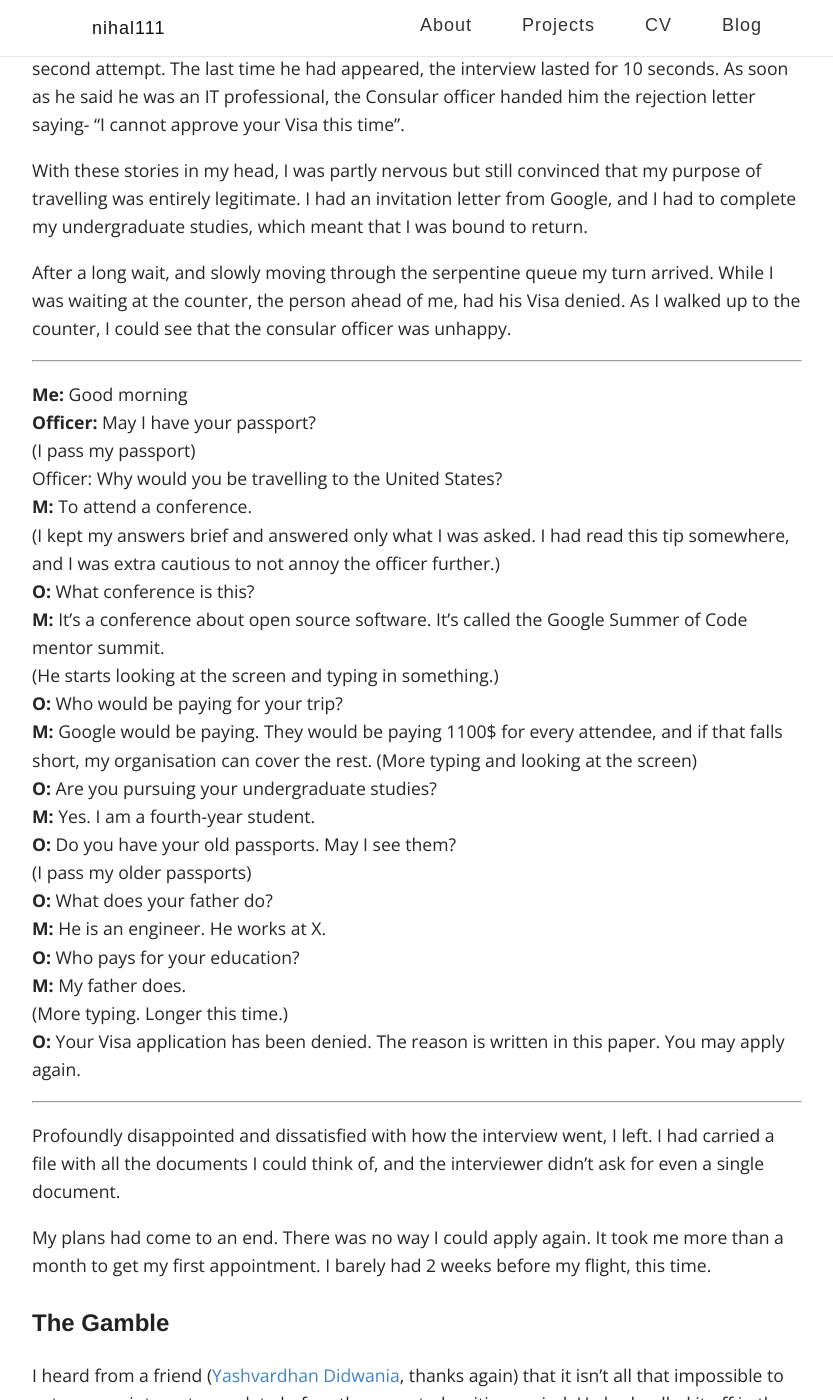
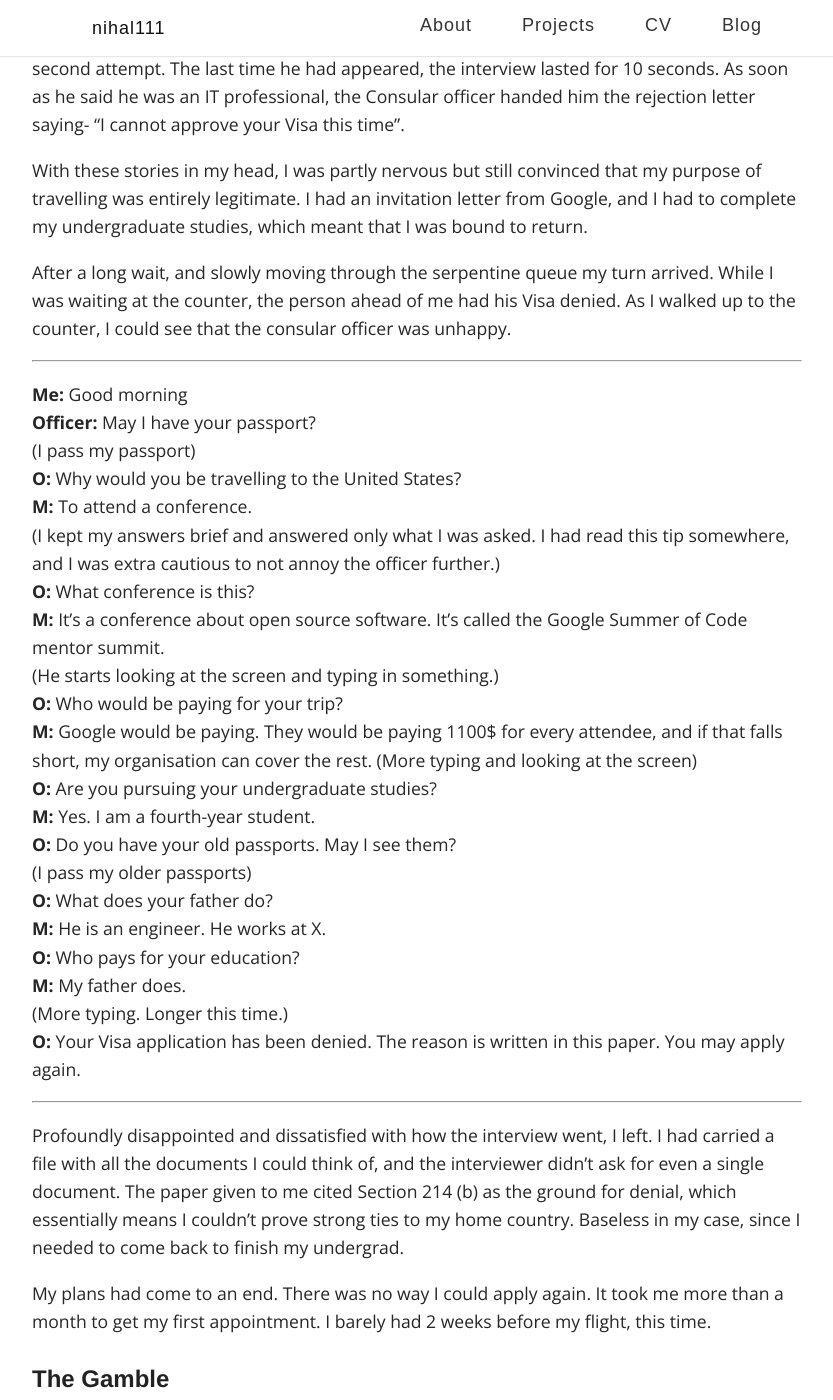
Before and after one commit to nihal111/nihal111.github.io, a Jekyll site: the page built from _posts/2018-09-27-us-visa-b1.markdown, in a window 1280 px wide and 1400 px high, scrolled down 891 px. Shown: the whole window, without its empty margins (223-1056 px from the left). Built offline with Jekyll 4.4.1, drawn with Linux system fonts in a browser that asks for light colours; some web fonts are replaced; comment, search, counter and statistics services are not loaded; some of the changed lines change nothing that is shown; some of the changed text lies outside the part shown.

Commit message:
minor edit

```diff
--- a/_posts/2018-09-27-us-visa-b1.markdown
+++ b/_posts/2018-09-27-us-visa-b1.markdown
@@ -19,14 +19,14 @@
 
 With these stories in my head, I was partly nervous but still convinced that my purpose of travelling was entirely legitimate. I had an invitation letter from Google, and I had to complete my undergraduate studies, which meant that I was bound to return.
 
-After a long wait, and slowly moving through the serpentine queue my turn arrived. While I was waiting at the counter, the person ahead of me, had his Visa denied. As I walked up to the counter, I could see that the consular officer was unhappy.
+After a long wait, and slowly moving through the serpentine queue my turn arrived. While I was waiting at the counter, the person ahead of me had his Visa denied. As I walked up to the counter, I could see that the consular officer was unhappy.
 
 ---
 
 **Me:** Good morning
 **Officer:** May I have your passport?
 (I pass my passport)
-Officer: Why would you be travelling to the United States?
+**O:** Why would you be travelling to the United States?
 **M:** To attend a conference.
 (I kept my answers brief and answered only what I was asked. I had read this tip somewhere, and I was extra cautious to not annoy the officer further.)
 **O:** What conference is this?
@@ -48,12 +48,14 @@
 
 ---
 
-Profoundly disappointed and dissatisfied with how the interview went, I left. I had carried a file with all the documents I could think of, and the interviewer didn't ask for even a single document.
+Profoundly disappointed and dissatisfied with how the interview went, I left. I had carried a file with all the documents I could think of, and the interviewer didn't ask for even a single document. The paper given to me cited Section 214 (b) as the ground for denial, which essentially means I couldn't prove strong ties to my home country. Baseless in my case, since I needed to come back to finish my undergrad.
 
 My plans had come to an end. There was no way I could apply again. It took me more than a month to get my first appointment. I barely had 2 weeks before my flight, this time.
 
 ## The Gamble
 I heard from a friend ([Yashvardhan Didwania](https://mozillians.org/en-US/u/ydidwania/), thanks again) that it isn't all that impossible to get an appointment on a date before the expected waiting period. He had pulled it off in the past by continually refreshing the webpage and checking for available dates. When someone cancels or reschedules, an earlier date becomes available for a short while. That's when you grab it.
+
+The gamble was that I would have to pay 160$ before I become able to book an appointment. To get the Visa on my passport in time, I needed to get an interview date on or before October 8. There was a good chance that I would not get such a date but I decided to play the odds.
 
 I had to wait for the next day to start a new application since the website still showed my present-day appointment (24 September) as active. I filled out the DS-160 in the meantime and spent the entire day reading stories about Visa rejections and searching for ways to overcome them. I woke up on 25th September and at 10:21 AM, on my way to class, I made the MRV payment of 160$ again. I remember it took around 1-2 hours for my receipt to get activated and reflect on the website, last time. However, I kept checking during class, and the receipt was activated at sharp 11:00 AM. The earliest available date was 19 October at the Mumbai Consulate, as I had expected. Chennai had an earlier date of 3 October available, but I dropped that thought. Better judgement prevailed, and I kept refreshing the page hoping for a miracle to happen. At 11:21 AM, I made my last refresh, and to my surprise, the website now showed the earliest available date as 27th September. Within what were an intense 15 seconds, I had managed to secure my second interview on the 27th of September. It was unbelievable, and I was happy beyond my wits.
 
```
